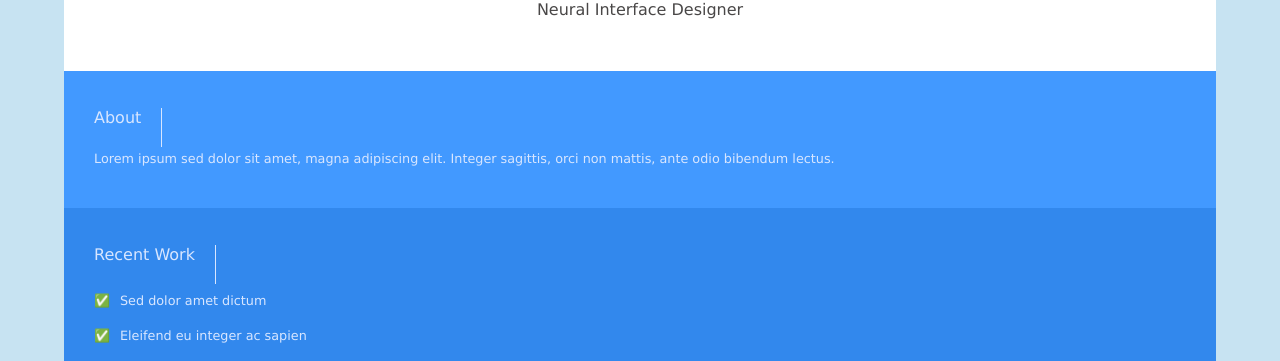
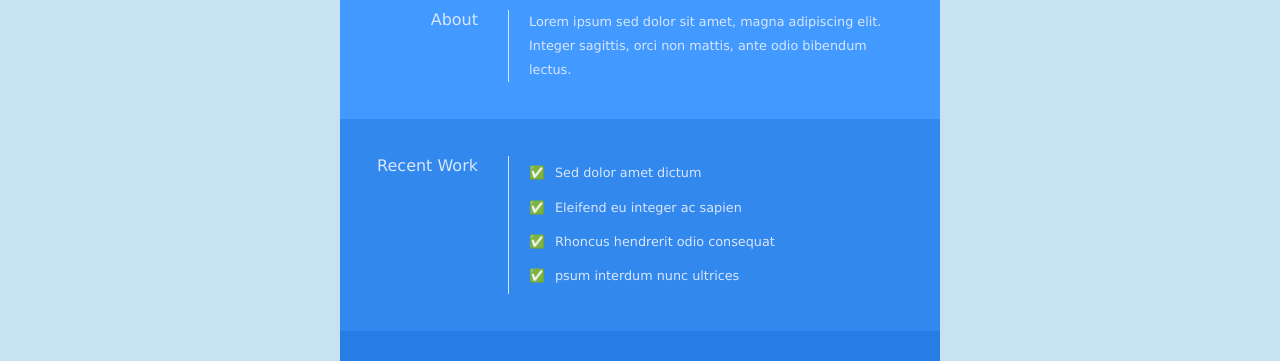
Before and after one commit to andrejarboe/freemoteBootcamp, a plain HTML site: page html/resume/index.html in a window 1280 px wide. Shown: the part 425-786 px from the top of the page. Drawn offline with Linux system fonts and the light colour scheme.

Commit message:
add resume project

```diff
--- a/html/resume/styles.css
+++ b/html/resume/styles.css
@@ -7,17 +7,17 @@ body {
   font-family: Verdana, Geneva, Tahoma, sans-serif;
 }
 
-ul{
+ul {
   padding-left: 0;
   list-style: none;
 }
 
-ul > li{
+ul > li {
   padding: 5px 0;
 }
 
-ul > li::before{
-    content: '✅';
+ul > li::before {
+  content: "✅";
   padding-right: 10px;
 }
 
@@ -26,9 +26,10 @@ ul > li::before{
   margin: 20px auto;
   background-color: #ffffff;
   border-radius: 4px;
+  margin-top: 58px;
 }
 
-.hero{
+.hero {
   padding: 52px 0;
 }
 
@@ -47,74 +48,99 @@ ul > li::before{
   text-align: center;
 }
 
-.name{
+.name {
   font-weight: 500;
   font-size: 2em;
   margin: 15px 0;
 }
 
-.title{
+.title {
   font-weight: 300;
   font-size: 1em;
   color: #494747;
 }
 
-.section{
+.section {
   padding: 37px 30px;
-    background-color: #4299FF;
-    color: #D8E6FF;
+  background-color: #4299ff;
+  color: #d8e6ff;
 }
 
-.section-title{
+.section-title {
   font-size: 1em;
   font-weight: 100;
-    border-bottom: 1px solid #D8E6FF;
+  border-bottom: 1px solid #d8e6ff;
   padding-bottom: 20px;
 }
 
-.body-text{
+.body-text {
   padding-top: 20px;
-    font-size: .8em;
+  font-size: 0.8em;
   line-height: 1.9;
 }
 
-.section:nth-child(2){
-    background-color: #3288ED;
+.section:nth-child(2) {
+  background-color: #3288ed;
 }
 
-.section:nth-child(3){
-    background-color: #277DE3;
+.section:nth-child(3) {
+  background-color: #277de3;
   border-bottom-left-radius: 4px;
   border-bottom-right-radius: 4px;
 }
 
-.section:nth-child(3) .body-text{
+.section:nth-child(3) .body-text {
   display: flex;
   flex-wrap: wrap;
 }
-.section:nth-child(3) a{
-    border: 1px solid #D8E6FF;
+.section:nth-child(3) a {
+  border: 1px solid #d8e6ff;
   padding: 5px 10px;
   font-size: 1.2em;
   text-decoration: none;
-    color: #D8E6FF;
+  color: #d8e6ff;
   border-radius: 4px;
   margin-bottom: 10px;
   margin-right: 10px;
 }
-.section:nth-child(3) > a > i{
+.section:nth-child(3) > a > i {
   padding: 0 15px;
 }
 
 /* medium screen  */
 @media screen and (min-width: 700px) {
-    .section-title{
-        border-bottom: none;
-        border-right: 1px solid #D8E6FF;
-        padding-right : 20px;
-        display: inline;
+    .card-container{
+        max-width: 500px;
     }
 
+  .section {
+    display: flex;
+    flex-direction: row;
+    flex: 1;
+  }
+
+
+  .section-title {
+    border-bottom: none;
+    border-right: 1px solid #d8e6ff;
+    padding-right: 30px;
+    display: inline;
+    min-width: 20%;
+    margin-right: 20px;
+    display: flex;
+    justify-content: flex-end;
+    }
+
+    .body-text {
+        padding-top: 0px;
+        font-size: 0.8em;
+        line-height: 1.9;
+      }
 }
 
 /* large screen */
+@media screen and (min-width: 700px) {
+    .card-container{
+        max-width: 600px;
+    }
+}
```
Also changed, not shown: html/resume/index.html (+5 -5 lines). Lines whose indentation alone changed are shown as unchanged.
